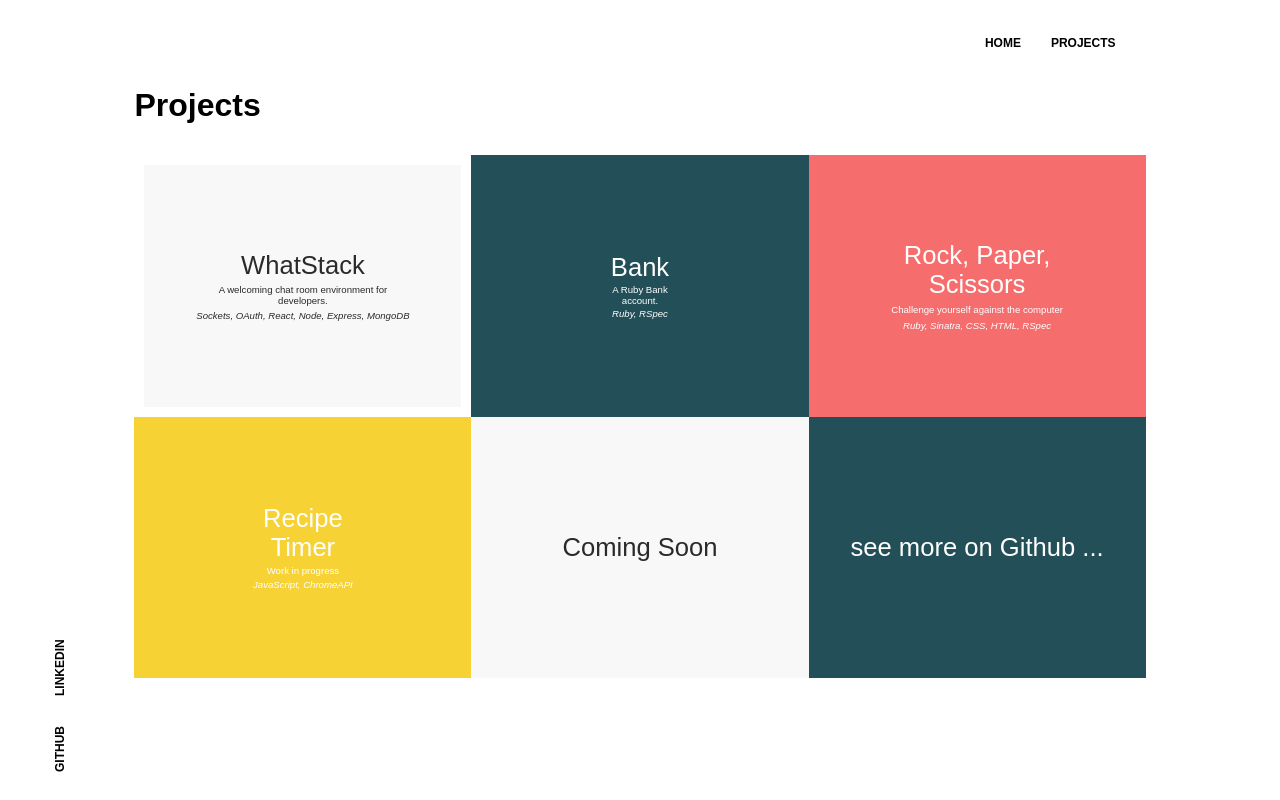
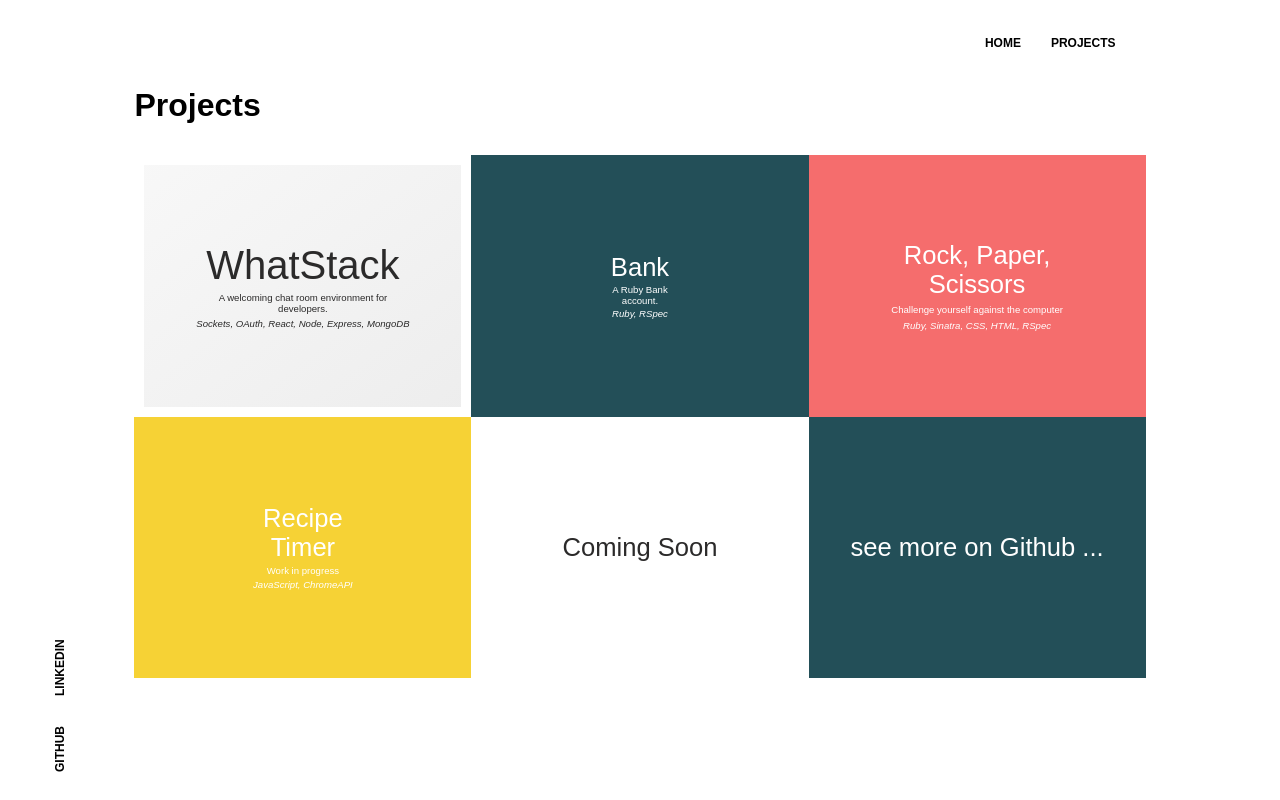
Before and after one commit to FayeCarter/portfolio, a React (Create React App) app: page /projects in a window 1280 px wide. In both pictures the pointer is over the element 302 px from the left and 285 px from the top of the page. Built offline with nearby package versions, Linux system fonts and the light colour scheme.

Commit message:
add gradient and scaling to projects boxes

```diff
--- a/src/components/Project.css
+++ b/src/components/Project.css
@@ -5,14 +5,14 @@
   display: flex;
   align-items: center;
   justify-content: space-evenly;
-  background-color: rgb(248, 248, 248);
+  background-color: ;
   text-align: center;
 }
 
 .project-text {
   vertical-align: middle;
+}
 
-}
 .Project:nth-child(2n) {
   background-color: rgb(246, 210, 53);
 }
@@ -20,15 +20,32 @@
   background-color: rgb(35, 79, 88);
 }
 
-
 .Project:nth-child(4n - 5) {
   background-color: rgb(245, 109, 109);
 }
 
 .Project:hover {
   box-shadow: inset 0 0 0 10px white;
+  background-image: linear-gradient(to bottom right, rgb(248, 248, 248), rgb(237, 237, 237));
   transition: box-shadow 0.25s ease;
 }
+
+.Project:nth-child(2n):hover {
+  background-image: linear-gradient(to bottom right, rgb(246, 210, 53), rgb(212, 183, 49));
+}
+
+.Project:nth-child(4n - 2):hover {
+  background-image: linear-gradient(to bottom right, rgb(35, 79, 88),rgb(29, 59, 65));
+}
+
+.Project:nth-child(4n - 5):hover {
+  background-image: linear-gradient(to bottom right, rgb(245, 109, 109),rgb(212, 101, 101));
+}
+
+.Project:hover .project-text .project-title{
+    font-size: 5vh;
+}
+
 .project-title {
   font-size: 2vw;
 }
--- a/src/components/Projects.js
+++ b/src/components/Projects.js
@@ -28,7 +28,7 @@ function Projects() {
             <div className="Project">
               <div className="project-title">Coming Soon</div>
             </div>
-            <a className="Project" href="https://github.com/FayeCarter?tab=repositories">
+            <a className="Project" href="https://github.com/FayeCarter?tab=repositories" target="_blank" rel="noopener noreferrer">
               <div className="project-title">see more on Github ...</div>
             </a>
           </div>
```
